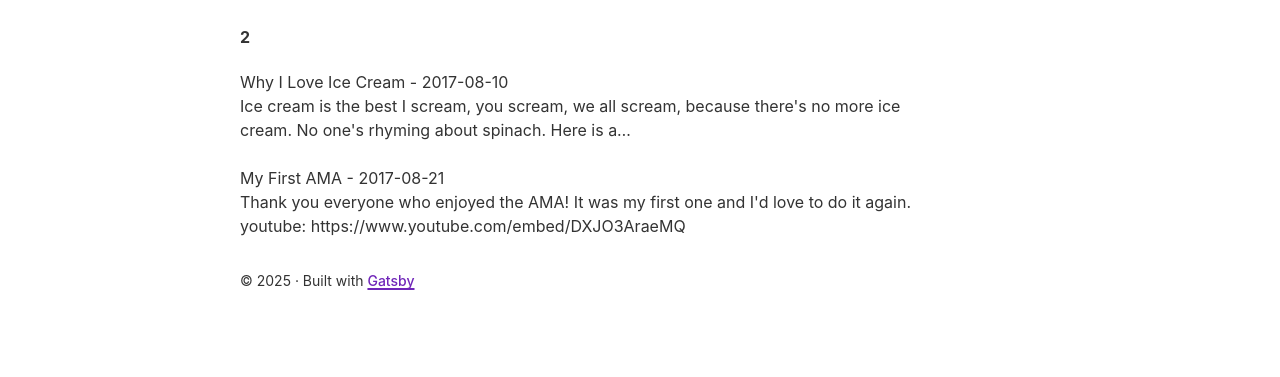
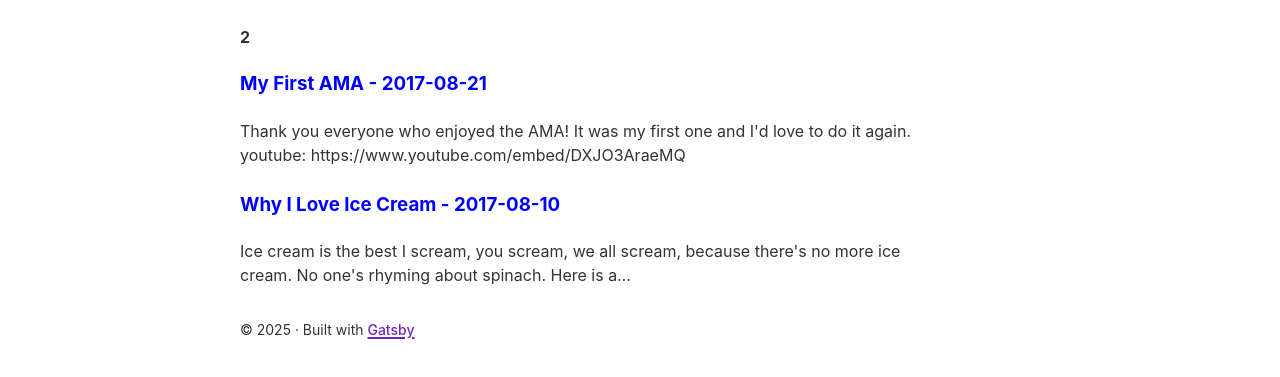
Before and after one commit to ChristopherJamesL/gatsby-blog, a Gatsby site: page / in a window 1280 px wide. Shown: the part 159-536 px from the top of the page. Built offline with nearby package versions, Linux system fonts and the light colour scheme; Gatsby itself is replaced by a stand-in of ours.

Commit message:
adding styled components to gatsby blog

```diff
--- a/gatsby-config.js
+++ b/gatsby-config.js
@@ -31,6 +31,7 @@ module.exports = {
       },
     },
     `gatsby-transformer-sharp`,
+    `gatsby-plugin-styled-components`,
     `gatsby-plugin-sharp`,
     {
       resolve: "gatsby-transformer-remark",
--- a/gatsby-node.js
+++ b/gatsby-node.js
@@ -11,7 +11,7 @@ const { createFilePath } = require(`gatsby-source-filesystem`);
  */
 exports.createPages = async ({ graphql, actions }) => {
   const { createPage } = actions
-  return graphql(`
+  const result = await graphql(`
   {
     allMarkdownRemark {
       edges {
@@ -34,12 +34,12 @@ exports.createPages = async ({ graphql, actions }) => {
       })
     })
   })
-  // createPage({
-  //   path: "/using-dsg",
-  //   component: require.resolve("./src/templates/using-dsg.js"),
-  //   context: {},
-  //   defer: true,
-  // })
+  createPage({
+    path: "/using-dsg", // URL path
+    component: path.resolve("./src/templates/using-dsg.js"), // Template component
+    context: {}, // Optional: pass data to the page
+    defer: true, // (Optional) Defers page generation for faster builds
+  });
 }
 
 exports.onCreateNode = ({ node, getNode, actions }) => {
--- a/package.json
+++ b/package.json
@@ -5,10 +5,12 @@
   "version": "0.1.0",
   "author": "Kyle Mathews <mathews.kyle@gmail.com>",
   "dependencies": {
+    "babel-plugin-styled-components": "^2.1.4",
     "gatsby": "^5.14.1",
     "gatsby-plugin-image": "^3.14.0",
     "gatsby-plugin-manifest": "^5.14.0",
     "gatsby-plugin-sharp": "^5.14.0",
+    "gatsby-plugin-styled-components": "^6.14.0",
     "gatsby-remark-embed-video": "^3.2.1",
     "gatsby-remark-embed-youtube": "^0.0.7",
     "gatsby-remark-responsive-iframe": "^6.14.0",
@@ -16,7 +18,8 @@
     "gatsby-transformer-remark": "^6.14.0",
     "gatsby-transformer-sharp": "^5.14.0",
     "react": "^18.2.0",
-    "react-dom": "^18.2.0"
+    "react-dom": "^18.2.0",
+    "styled-components": "^6.1.17"
   },
   "devDependencies": {
     "prettier": "^2.8.8"
--- a/src/pages/index.js
+++ b/src/pages/index.js
@@ -1,7 +1,17 @@
 import * as React from "react";
-import { graphql } from "gatsby";
+import { graphql, Link } from "gatsby";
+import styled from "styled-components";
 import Layout from "../components/layout";
 import Seo from "../components/seo";
+
+const BlogLink = styled(Link)`
+  text-decoration: none;
+`;
+
+const BlogTitle = styled.h3`
+  margin-bottom: 20px;
+  color: blue;
+`;
 
 const IndexPage = ({ data }) => {
   return (
@@ -12,7 +22,9 @@ const IndexPage = ({ data }) => {
         {
           data.allMarkdownRemark.edges.map(({node}) => (
             <div key={node.id} >
-              <span>{ node.frontmatter.title } - { node.frontmatter.date } </span>
+              <BlogLink to={node.fields.slug} >
+                <BlogTitle>{ node.frontmatter.title } - { node.frontmatter.date } </BlogTitle>
+              </BlogLink>
               <p>{node.excerpt}</p>
             </div>
           ))
@@ -33,7 +45,7 @@ export default IndexPage
 
 export const query =  graphql`
   query {
-    allMarkdownRemark {
+    allMarkdownRemark(sort: { fields: [frontmatter___date], order: DESC }) {
       totalCount
       edges {
         node {
@@ -43,7 +55,9 @@ export const query =  graphql`
             description
             title
           }
-          html
+          fields {
+            slug
+          }
           excerpt
         }
       }
```
Also changed, not shown: 1 other file.
